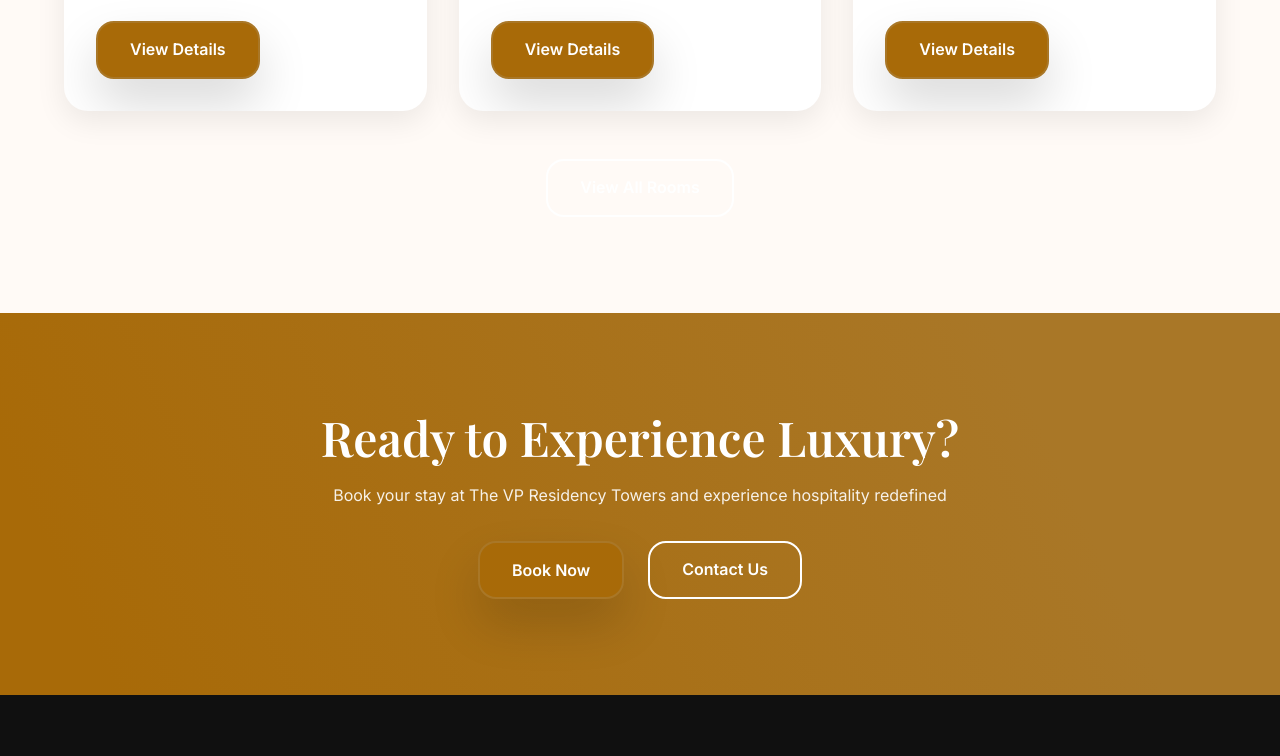
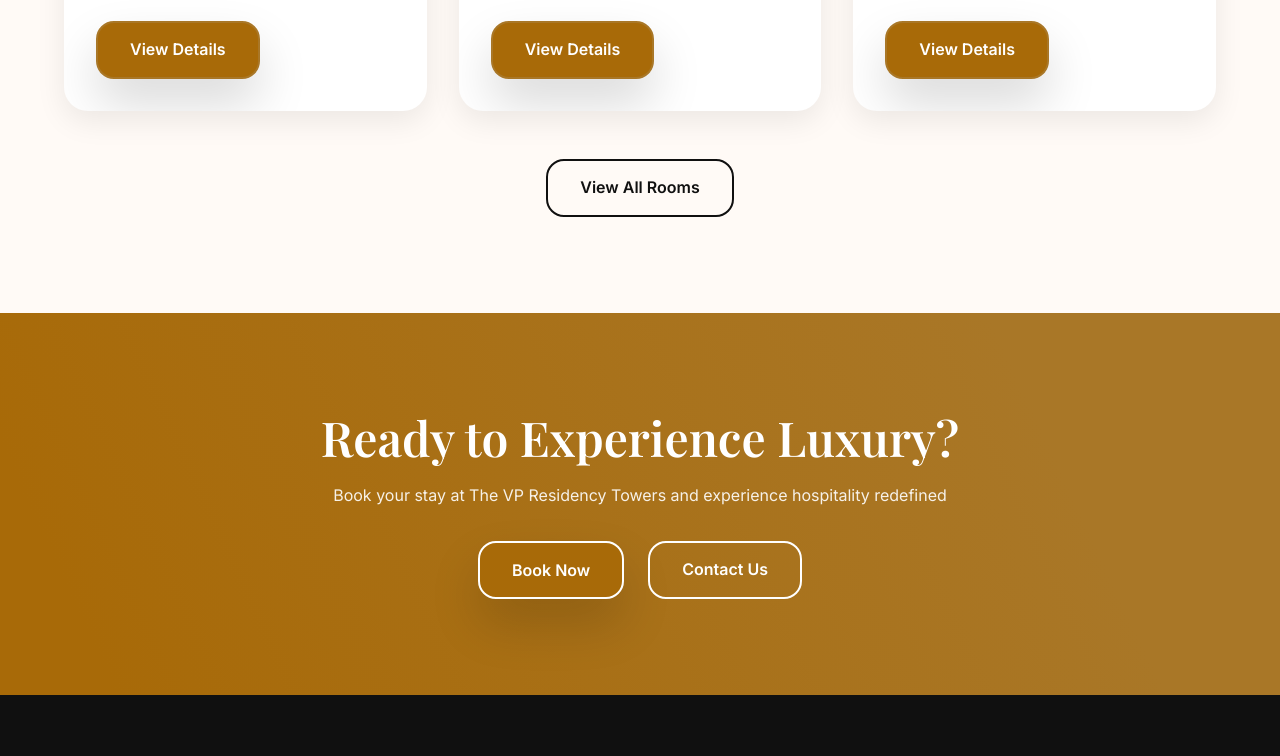
Before and after one commit to AkashNLY1/on-dev-web-3, a plain HTML site: page index.html in a window 1280 px wide. Shown: the part 3485-4241 px from the top of the page. Drawn offline with nearby package versions, Linux system fonts and the light colour scheme.

```diff
--- a/styles/style.css
+++ b/styles/style.css
@@ -161,8 +161,8 @@ button {
 
 .btn-secondary {
     background-color: transparent;
-    color: white;
-    border-color: white;
+    color: var(--charcoal);
+    border-color: var(--charcoal);
 }
 
 .btn-secondary:hover {
@@ -447,6 +447,15 @@ header.scrolled .mobile-toggle span {
     left: 0;
     width: 100%;
     height: 100%;
+}
+
+.hero .btn-secondary,.cta-section .btn-secondary{
+    color: white !important;
+    border-color: white;
+}
+
+.cta-section .btn-primary{
+    border-color: white;
 }
 
 .hero-slide {
```
